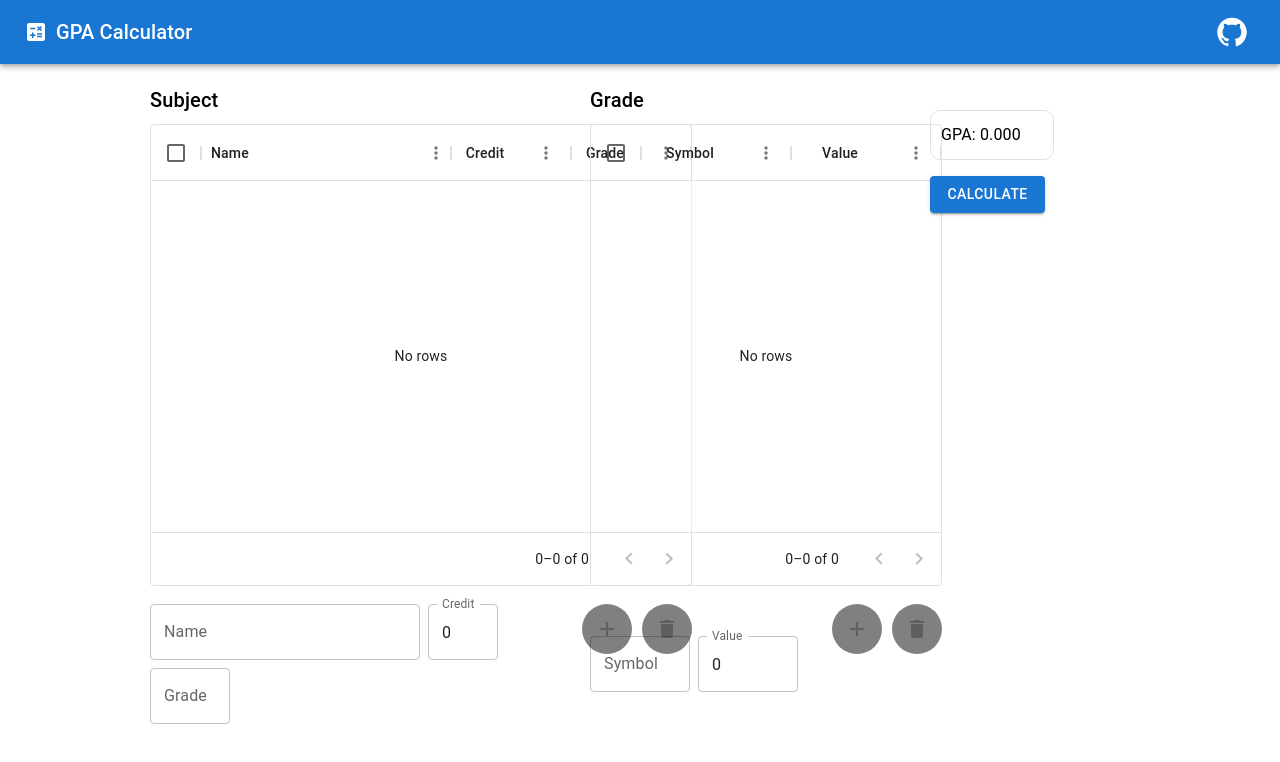
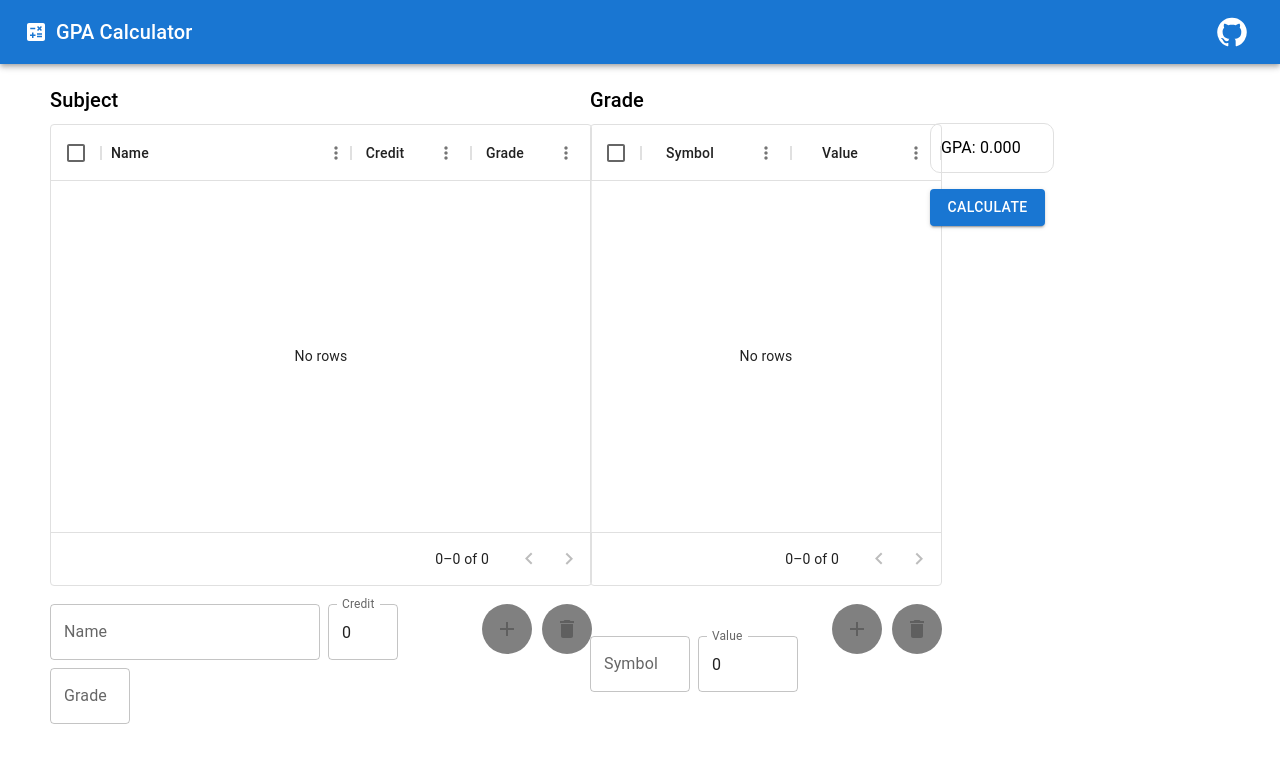
Before and after one commit to Krissy510/GPA-Calculator, a React (Vite) app: page / in a window 1280 px wide. Shown: the top 762 px of the page. Built offline with nearby package versions, Linux system fonts and the light colour scheme; the HTML template or start-up script is replaced by a standard one.

Commit message:
Fix layout and 0 div case

```diff
--- a/src/App.tsx
+++ b/src/App.tsx
@@ -22,7 +22,7 @@ function App() {
                 totalSubject++;
             }
         });
-        setGpa(totalGpa/totalSubject);
+        setGpa( totalGpa/Math.max(1,totalSubject));
     }
 
     return (
@@ -37,13 +37,13 @@ function App() {
                     padding: "20px 40px",
                 }}
             >
-                <Grid item xs={4}>
+                <Grid item xs={5}>
                     <Subject subjects={subjects} setSubjects={setSubjects}/>
                 </Grid>
                 <Grid item xs={3}>
                     <Grade grades={grades} setGrades={setGrades}/>
                 </Grid>
-                <Grid item xs={2}>
+                <Grid item xs={3}>
                     <Grid
                         container
                         direction="column"
```
